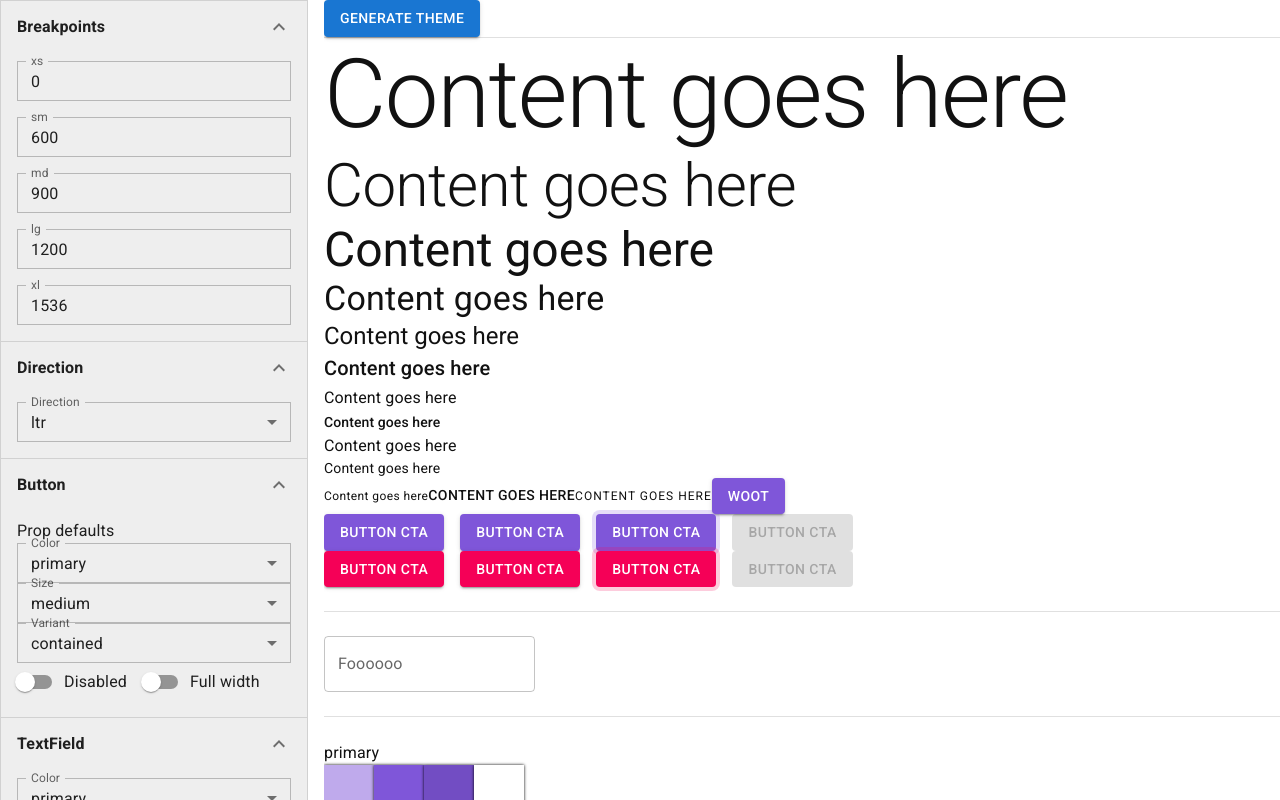
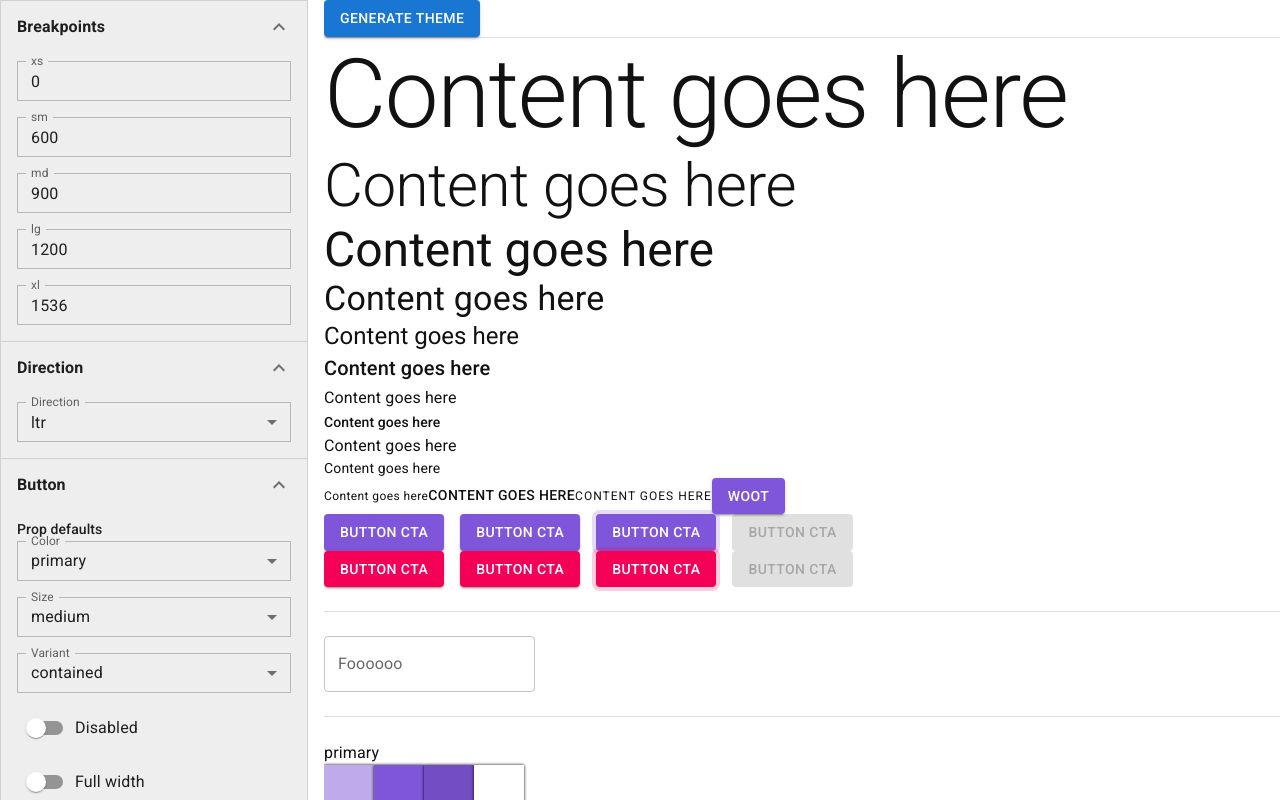
Before and after one commit to sernstberger/mui-theme-creator, a React (Create React App) app: page / in a window 1280 px wide. Built offline with nearby package versions, Linux system fonts and the light colour scheme; a web font is replaced by a local one.

Commit message:
added padding to buttons

```diff
--- a/src/components/Sidebar/Button/index.tsx
+++ b/src/components/Sidebar/Button/index.tsx
@@ -1,8 +1,9 @@
-import { Box, Typography } from "@mui/material";
+import { Box, Divider, Stack, Typography } from "@mui/material";
 import SidebarItem from "../SidebarItem";
 import SelectInput from "../../Form/SelectInput";
 import Switch from "../../Form/Switch";
 import { useFormikContext } from "formik";
+import TextInput from "../../Form/TextInput";
 
 const Button = () => {
   const { values, setFieldValue } = useFormikContext<any>();
@@ -12,9 +13,10 @@ const Button = () => {
   };
   return (
     <SidebarItem title="Button">
-      <Typography>Prop defaults</Typography>
+      <Typography variant="subtitle2">Prop defaults</Typography>
 
       <Box sx={{ minWidth: 120 }}>
+        <Stack spacing={2}>
           <SelectInput
             field="buttonDefaultProps.color"
             label="Color"
@@ -41,6 +43,31 @@ const Button = () => {
 
           <Switch field="buttonDefaultProps.disabled" label="Disabled" />
           <Switch field="buttonDefaultProps.fullWidth" label="Full width" />
+          <Divider />
+          <Typography variant="subtitle2">Style defaults</Typography>
+          <Stack direction="row" spacing={1}>
+            <TextInput
+              field="buttonStyle.styleOverrides.padding[0]"
+              label="Padding"
+              type="number"
+            />
+            <TextInput
+              field="buttonStyle.styleOverrides.padding[1]"
+              label="Padding"
+              type="number"
+            />
+            <TextInput
+              field="buttonStyle.styleOverrides.padding[2]"
+              label="Padding"
+              type="number"
+            />
+            <TextInput
+              field="buttonStyle.styleOverrides.padding[3]"
+              label="Padding"
+              type="number"
+            />
+          </Stack>
+        </Stack>
       </Box>
     </SidebarItem>
   );
--- a/src/index.tsx
+++ b/src/index.tsx
@@ -57,7 +57,11 @@ interface Values {
   button: TypographyStyles;
   caption: TypographyStyles;
   overline: TypographyStyles;
-
+  buttonStyle: {
+    styleOverrides: {
+      padding: number[];
+    };
+  };
   buttonDefaultProps: {
     color: any;
     disabled: boolean;
@@ -201,6 +205,11 @@ ReactDOM.render(
         lineHeight: 2.66,
         letterSpacing: "0.08333em",
       },
+      buttonStyle: {
+        styleOverrides: {
+          padding: [6, 16, 6, 16],
+        },
+      },
       buttonDefaultProps: {
         color: "primary",
         disabled: false,
--- a/src/theme/dynamicTheme.tsx
+++ b/src/theme/dynamicTheme.tsx
@@ -14,6 +14,10 @@ const theme = () => {
       lineHeight: values[fontName].lineHeight,
       letterSpacing: values[fontName].letterSpacing,
     };
+  };
+
+  const pxToRem = (px: number) => {
+    return `${px / 16}rem`;
   };
 
   return createTheme({
@@ -89,6 +93,16 @@ const theme = () => {
           variant: values.buttonDefaultProps.variant,
         },
         styleOverrides: {
+          root: {
+            padding: `${pxToRem(
+              values.buttonStyle.styleOverrides.padding[0]
+            )} ${pxToRem(
+              values.buttonStyle.styleOverrides.padding[1]
+            )} ${pxToRem(
+              values.buttonStyle.styleOverrides.padding[2]
+            )} ${pxToRem(values.buttonStyle.styleOverrides.padding[3])}`,
+          },
+
           containedPrimary: {
             "&.Mui-focusVisible": {
               boxShadow: `0 0 0 4px ${alpha(values.palette.primary.main, 0.2)}`,
```
Lines whose indentation alone changed are shown as unchanged.
